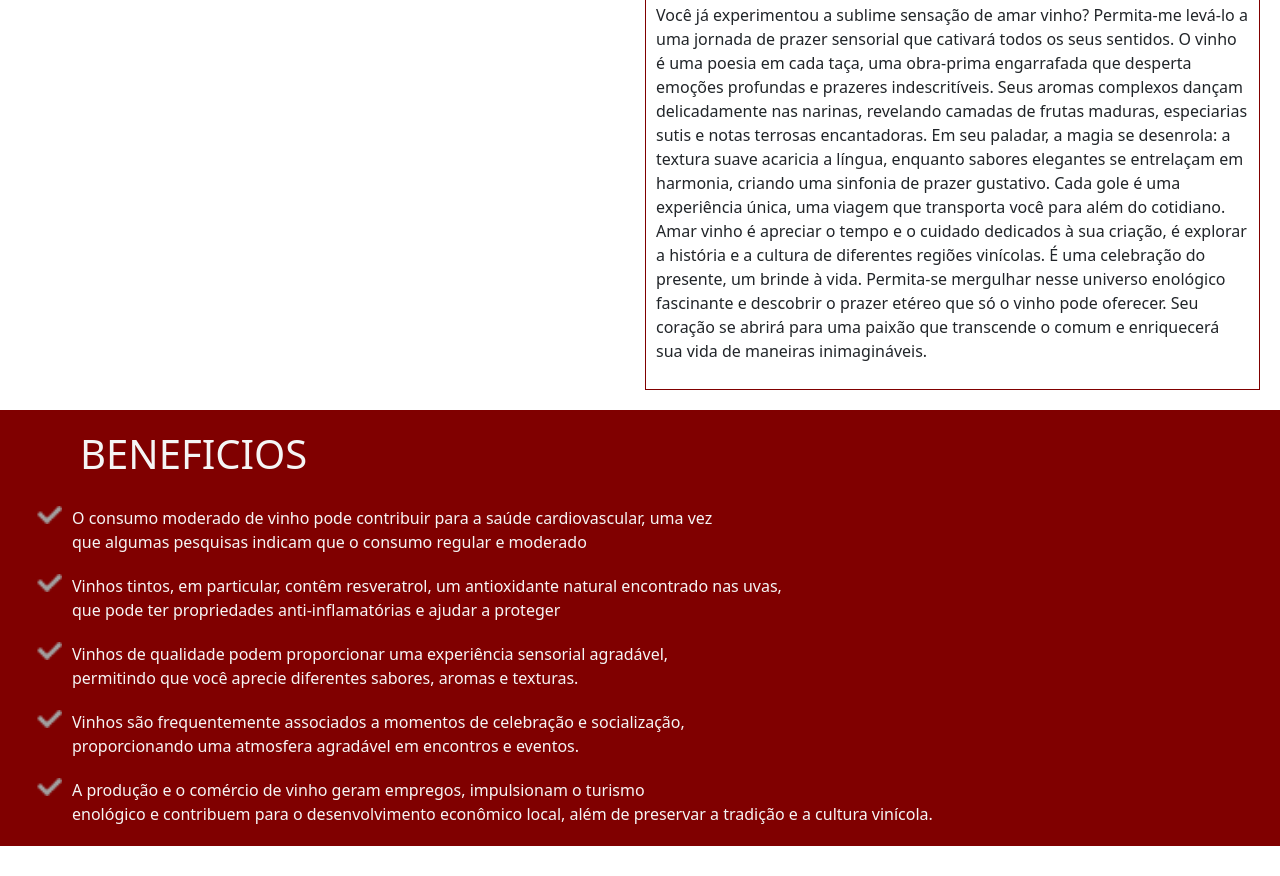
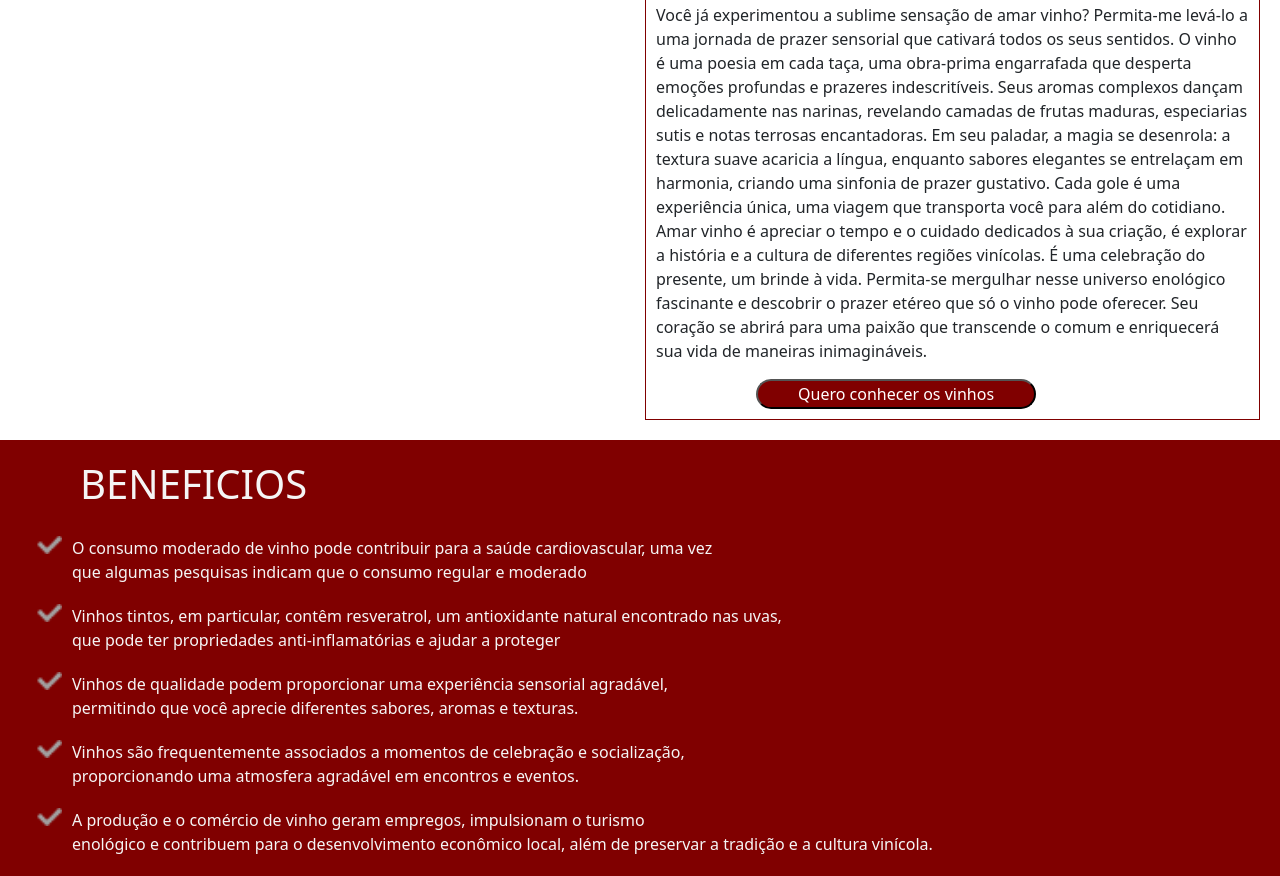
Before and after one commit to viniciureis/vinhos, a plain HTML site: page index.html in a window 1280 px wide. Shown: the part 2548-3424 px from the top of the page. Before the commit the page ends 3394 px from the top, so only its background shows below. Drawn offline with nearby package versions, Linux system fonts and the light colour scheme.

Commit message:
Add files via upload

```diff
--- a/index.html
+++ b/index.html
@@ -120,6 +120,7 @@
       <h1>SE você é um amante de vinho<br>
       este é o espaço e perfeito para você!</h1>
       <p>Você já experimentou a sublime sensação de amar vinho? Permita-me levá-lo a uma jornada de prazer sensorial que cativará todos os seus sentidos. O vinho é uma poesia em cada taça, uma obra-prima engarrafada que desperta emoções profundas e prazeres indescritíveis. Seus aromas complexos dançam delicadamente nas narinas, revelando camadas de frutas maduras, especiarias sutis e notas terrosas encantadoras. Em seu paladar, a magia se desenrola: a textura suave acaricia a língua, enquanto sabores elegantes se entrelaçam em harmonia, criando uma sinfonia de prazer gustativo. Cada gole é uma experiência única, uma viagem que transporta você para além do cotidiano. Amar vinho é apreciar o tempo e o cuidado dedicados à sua criação, é explorar a história e a cultura de diferentes regiões vinícolas. É uma celebração do presente, um brinde à vida. Permita-se mergulhar nesse universo enológico fascinante e descobrir o prazer etéreo que só o vinho pode oferecer. Seu coração se abrirá para uma paixão que transcende o comum e enriquecerá sua vida de maneiras inimagináveis.</p>
+      <a target="_blank" href="https://api.whatsapp.com/send?phone=558381334324"><button class="butao2">Quero conhecer os vinhos</button></a>
      </div>
     </div>
   </section>
```
